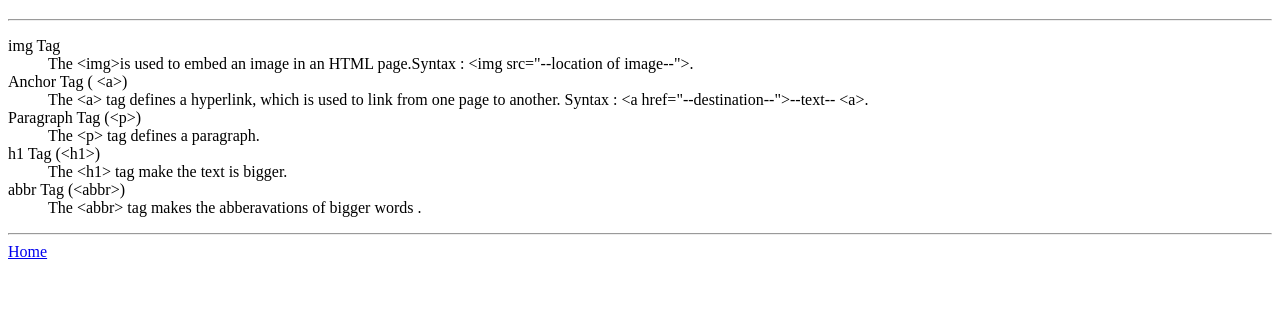
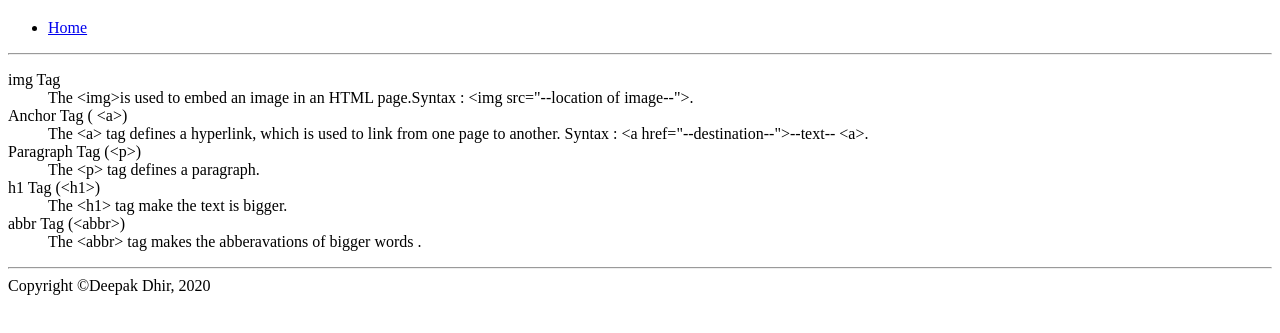
Before and after one commit to dhir0013/dhir0013, a plain HTML site: page html-assingment/notes.html in a window 1280 px wide. Shown: the part 61-394 px from the top of the page. Drawn offline with Linux system fonts and the light colour scheme.

Commit message:
adding correct files

```diff
--- a/html-assingment/notes.html
+++ b/html-assingment/notes.html
@@ -8,6 +8,13 @@
 <body>
     <header>
         <h1>Notes</h1>
+        <nav>
+            <ul>
+              <li>
+             <a href="index.html">Home</a>
+              </li>
+            </ul>
+          </nav>
     </header>
     <hr>
         <dl>
@@ -24,7 +31,7 @@
         </dl>
         <hr>
         <footer>
-            <a href="index.html">Home</a>
+            Copyright &copy;Deepak Dhir, 2020
         </footer>
 </body>
 </html>
```
Also changed, not shown: html-assingment/index.html (+9 -4 lines).
